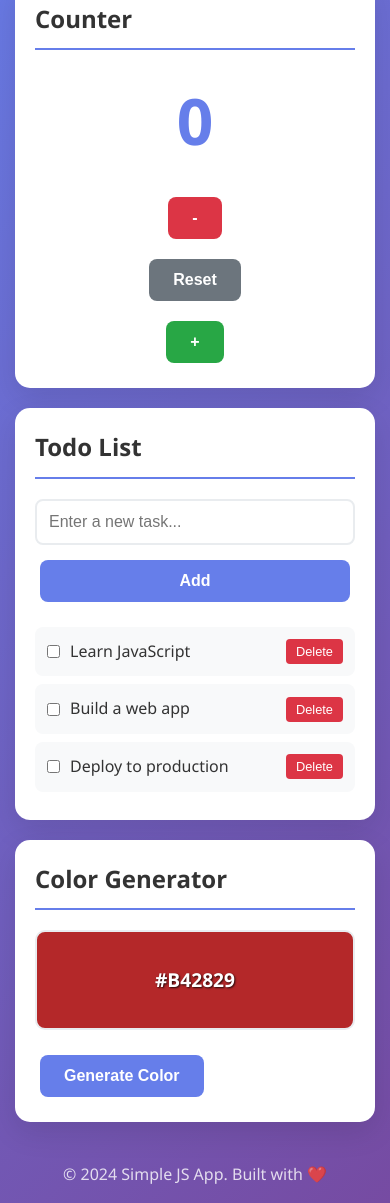
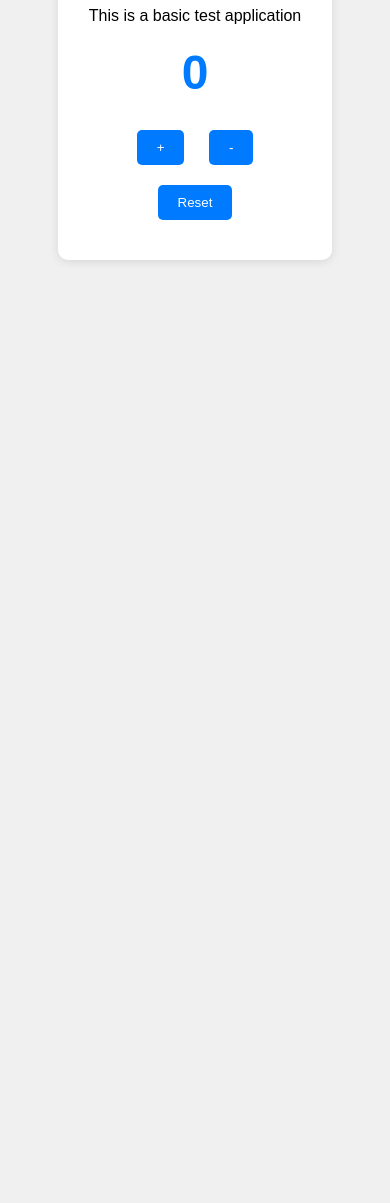
Before and after one commit to poonamv28/Javascript_Demo, a website: page index.html in a window 390 px wide. Shown: the part 198-1401 px from the top of the page. After the commit the page ends 844 px from the top, so only its background shows below. Drawn offline with Linux system fonts and the light colour scheme.

Commit message:
Simplified app for testing - just counter and basic Jenkinsfile

```diff
--- a/index.html
+++ b/index.html
@@ -3,54 +3,75 @@
 <head>
     <meta charset="UTF-8">
     <meta name="viewport" content="width=device-width, initial-scale=1.0">
-    <title>Simple JS App</title>
-    <link rel="stylesheet" href="styles.css">
+    <title>Simple Test App</title>
+    <style>
+        body {
+            font-family: Arial, sans-serif;
+            text-align: center;
+            padding: 50px;
+            background-color: #f0f0f0;
+        }
+        .container {
+            background: white;
+            padding: 30px;
+            border-radius: 10px;
+            box-shadow: 0 2px 10px rgba(0,0,0,0.1);
+            max-width: 500px;
+            margin: 0 auto;
+        }
+        button {
+            background: #007bff;
+            color: white;
+            border: none;
+            padding: 10px 20px;
+            border-radius: 5px;
+            cursor: pointer;
+            margin: 10px;
+        }
+        button:hover {
+            background: #0056b3;
+        }
+        #counter {
+            font-size: 48px;
+            font-weight: bold;
+            color: #007bff;
+            margin: 20px 0;
+        }
+    </style>
 </head>
 <body>
     <div class="container">
-        <header>
-            <h1>Simple JavaScript App</h1>
-            <p>A modern web application with HTML, CSS, and JavaScript</p>
-        </header>
+        <h1>Simple Test App</h1>
+        <p>This is a basic test application</p>
 
-        <main>
-            <div class="card">
-                <h2>Counter</h2>
-                <div class="counter-display">
-                    <span id="counter">0</span>
-                </div>
-                <div class="counter-controls">
-                    <button id="decrease" class="btn btn-danger">-</button>
-                    <button id="reset" class="btn btn-secondary">Reset</button>
-                    <button id="increase" class="btn btn-success">+</button>
-                </div>
-            </div>
+        <div id="counter">0</div>
 
-            <div class="card">
-                <h2>Todo List</h2>
-                <div class="todo-input">
-                    <input type="text" id="todoInput" placeholder="Enter a new task...">
-                    <button id="addTodo" class="btn btn-primary">Add</button>
-                </div>
-                <ul id="todoList" class="todo-list">
-                    <!-- Todo items will be added here -->
-                </ul>
-            </div>
-
-            <div class="card">
-                <h2>Color Generator</h2>
-                <div class="color-display" id="colorDisplay">
-                    <span id="colorText">#FFFFFF</span>
-                </div>
-                <button id="generateColor" class="btn btn-primary">Generate Color</button>
-            </div>
-        </main>
-
-        <footer>
-            <p>&copy; 2024 Simple JS App. Built with ❤️</p>
-        </footer>
+        <button onclick="increment()">+</button>
+        <button onclick="decrement()">-</button>
+        <button onclick="reset()">Reset</button>
     </div>
 
-    <script src="script.js"></script>
+    <script>
+        let count = 0;
+
+        function increment() {
+            count++;
+            updateDisplay();
+        }
+
+        function decrement() {
+            count--;
+            updateDisplay();
+        }
+
+        function reset() {
+            count = 0;
+            updateDisplay();
+        }
+
+        function updateDisplay() {
+            document.getElementById('counter').textContent = count;
+        }
+    </script>
 </body>
 </html>
--- a/script.js
+++ /dev/null
@@ -1,195 +0,0 @@
-// DOM Elements
-const counterElement = document.getElementById('counter');
-const decreaseBtn = document.getElementById('decrease');
-const resetBtn = document.getElementById('reset');
-const increaseBtn = document.getElementById('increase');
-
-const todoInput = document.getElementById('todoInput');
-const addTodoBtn = document.getElementById('addTodo');
-const todoList = document.getElementById('todoList');
-
-const colorDisplay = document.getElementById('colorDisplay');
-const colorText = document.getElementById('colorText');
-const generateColorBtn = document.getElementById('generateColor');
-
-// Counter functionality
-let count = 0;
-
-function updateCounter() {
-    counterElement.textContent = count;
-    counterElement.style.color = count > 0 ? '#28a745' : count < 0 ? '#dc3545' : '#667eea';
-}
-
-decreaseBtn.addEventListener('click', () => {
-    count--;
-    updateCounter();
-});
-
-resetBtn.addEventListener('click', () => {
-    count = 0;
-    updateCounter();
-});
-
-increaseBtn.addEventListener('click', () => {
-    count++;
-    updateCounter();
-});
-
-// Todo List functionality
-let todos = JSON.parse(localStorage.getItem('todos')) || [];
-
-function saveTodos() {
-    localStorage.setItem('todos', JSON.stringify(todos));
-}
-
-function renderTodos() {
-    todoList.innerHTML = '';
-    todos.forEach((todo, index) => {
-        const li = document.createElement('li');
-        li.className = `todo-item ${todo.completed ? 'completed' : ''}`;
-
-        li.innerHTML = `
-            <input type="checkbox" ${todo.completed ? 'checked' : ''} onchange="toggleTodo(${index})">
-            <span class="todo-text">${todo.text}</span>
-            <button class="todo-delete" onclick="deleteTodo(${index})">Delete</button>
-        `;
-
-        todoList.appendChild(li);
-    });
-}
-
-function addTodo() {
-    const text = todoInput.value.trim();
-    if (text) {
-        todos.push({ text, completed: false });
-        todoInput.value = '';
-        saveTodos();
-        renderTodos();
-    }
-}
-
-function toggleTodo(index) {
-    todos[index].completed = !todos[index].completed;
-    saveTodos();
-    renderTodos();
-}
-
-function deleteTodo(index) {
-    todos.splice(index, 1);
-    saveTodos();
-    renderTodos();
-}
-
-addTodoBtn.addEventListener('click', addTodo);
-todoInput.addEventListener('keypress', (e) => {
-    if (e.key === 'Enter') {
-        addTodo();
-    }
-});
-
-// Color Generator functionality
-function generateRandomColor() {
-    const letters = '0123456789ABCDEF';
-    let color = '#';
-    for (let i = 0; i < 6; i++) {
-        color += letters[Math.floor(Math.random() * 16)];
-    }
-    return color;
-}
-
-function updateColorDisplay() {
-    const color = generateRandomColor();
-    colorDisplay.style.backgroundColor = color;
-    colorText.textContent = color;
-
-    // Adjust text color based on background brightness
-    const brightness = getBrightness(color);
-    colorText.style.color = brightness > 128 ? '#333' : '#fff';
-    colorText.style.textShadow = brightness > 128 ?
-        '1px 1px 2px rgba(255,255,255,0.8)' :
-        '1px 1px 2px rgba(0,0,0,0.8)';
-}
-
-function getBrightness(hexColor) {
-    const r = parseInt(hexColor.substr(1, 2), 16);
-    const g = parseInt(hexColor.substr(3, 2), 16);
-    const b = parseInt(hexColor.substr(5, 2), 16);
-    return (r * 299 + g * 587 + b * 114) / 1000;
-}
-
-generateColorBtn.addEventListener('click', updateColorDisplay);
-
-// Initialize the app
-document.addEventListener('DOMContentLoaded', () => {
-    updateCounter();
-    renderTodos();
-    updateColorDisplay();
-
-    // Add some sample todos if the list is empty
-    if (todos.length === 0) {
-        todos = [
-            { text: 'Learn JavaScript', completed: false },
-            { text: 'Build a web app', completed: false },
-            { text: 'Deploy to production', completed: false }
-        ];
-        saveTodos();
-        renderTodos();
-    }
-});
-
-// Add some fun animations and interactions
-document.addEventListener('DOMContentLoaded', () => {
-    // Add click sound effect to buttons
-    const buttons = document.querySelectorAll('.btn');
-    buttons.forEach(button => {
-        button.addEventListener('click', () => {
-            button.style.transform = 'scale(0.95)';
-            setTimeout(() => {
-                button.style.transform = '';
-            }, 150);
-        });
-    });
-
-    // Add hover effect to cards
-    const cards = document.querySelectorAll('.card');
-    cards.forEach(card => {
-        card.addEventListener('mouseenter', () => {
-            card.style.transform = 'translateY(-5px) scale(1.02)';
-        });
-
-        card.addEventListener('mouseleave', () => {
-            card.style.transform = 'translateY(0) scale(1)';
-        });
-    });
-});
-
-// Add keyboard shortcuts
-document.addEventListener('keydown', (e) => {
-    // Ctrl/Cmd + Enter to add todo
-    if ((e.ctrlKey || e.metaKey) && e.key === 'Enter' && document.activeElement === todoInput) {
-        addTodo();
-    }
-
-    // Space to generate new color
-    if (e.code === 'Space' && document.activeElement !== todoInput) {
-        e.preventDefault();
-        updateColorDisplay();
-    }
-
-    // Arrow keys for counter
-    if (e.code === 'ArrowUp') {
-        e.preventDefault();
-        count++;
-        updateCounter();
-    }
-    if (e.code === 'ArrowDown') {
-        e.preventDefault();
-        count--;
-        updateCounter();
-    }
-    if (e.code === 'KeyR') {
-        e.preventDefault();
-        count = 0;
-        updateCounter();
-    }
-});
--- a/styles.css
+++ /dev/null
@@ -1,285 +0,0 @@
-/* Reset and base styles */
-* {
-    margin: 0;
-    padding: 0;
-    box-sizing: border-box;
-}
-
-body {
-    font-family: 'Segoe UI', Tahoma, Geneva, Verdana, sans-serif;
-    background: linear-gradient(135deg, #667eea 0%, #764ba2 100%);
-    min-height: 100vh;
-    color: #333;
-    line-height: 1.6;
-}
-
-.container {
-    max-width: 1200px;
-    margin: 0 auto;
-    padding: 20px;
-}
-
-/* Header styles */
-header {
-    text-align: center;
-    margin-bottom: 40px;
-    color: white;
-}
-
-header h1 {
-    font-size: 3rem;
-    margin-bottom: 10px;
-    text-shadow: 2px 2px 4px rgba(0,0,0,0.3);
-}
-
-header p {
-    font-size: 1.2rem;
-    opacity: 0.9;
-}
-
-/* Main content */
-main {
-    display: grid;
-    grid-template-columns: repeat(auto-fit, minmax(350px, 1fr));
-    gap: 30px;
-    margin-bottom: 40px;
-}
-
-/* Card styles */
-.card {
-    background: white;
-    border-radius: 15px;
-    padding: 30px;
-    box-shadow: 0 10px 30px rgba(0,0,0,0.1);
-    transition: transform 0.3s ease, box-shadow 0.3s ease;
-}
-
-.card:hover {
-    transform: translateY(-5px);
-    box-shadow: 0 15px 40px rgba(0,0,0,0.15);
-}
-
-.card h2 {
-    color: #333;
-    margin-bottom: 20px;
-    font-size: 1.5rem;
-    border-bottom: 2px solid #667eea;
-    padding-bottom: 10px;
-}
-
-/* Button styles */
-.btn {
-    padding: 12px 24px;
-    border: none;
-    border-radius: 8px;
-    cursor: pointer;
-    font-size: 1rem;
-    font-weight: 600;
-    transition: all 0.3s ease;
-    margin: 5px;
-}
-
-.btn:hover {
-    transform: translateY(-2px);
-    box-shadow: 0 5px 15px rgba(0,0,0,0.2);
-}
-
-.btn-primary {
-    background: #667eea;
-    color: white;
-}
-
-.btn-primary:hover {
-    background: #5a6fd8;
-}
-
-.btn-success {
-    background: #28a745;
-    color: white;
-}
-
-.btn-success:hover {
-    background: #218838;
-}
-
-.btn-danger {
-    background: #dc3545;
-    color: white;
-}
-
-.btn-danger:hover {
-    background: #c82333;
-}
-
-.btn-secondary {
-    background: #6c757d;
-    color: white;
-}
-
-.btn-secondary:hover {
-    background: #5a6268;
-}
-
-/* Counter styles */
-.counter-display {
-    text-align: center;
-    margin: 20px 0;
-}
-
-#counter {
-    font-size: 4rem;
-    font-weight: bold;
-    color: #667eea;
-    display: block;
-}
-
-.counter-controls {
-    display: flex;
-    justify-content: center;
-    gap: 10px;
-}
-
-/* Todo styles */
-.todo-input {
-    display: flex;
-    gap: 10px;
-    margin-bottom: 20px;
-}
-
-#todoInput {
-    flex: 1;
-    padding: 12px;
-    border: 2px solid #e9ecef;
-    border-radius: 8px;
-    font-size: 1rem;
-    transition: border-color 0.3s ease;
-}
-
-#todoInput:focus {
-    outline: none;
-    border-color: #667eea;
-}
-
-.todo-list {
-    list-style: none;
-}
-
-.todo-item {
-    display: flex;
-    align-items: center;
-    padding: 12px;
-    margin-bottom: 8px;
-    background: #f8f9fa;
-    border-radius: 8px;
-    transition: all 0.3s ease;
-}
-
-.todo-item:hover {
-    background: #e9ecef;
-}
-
-.todo-item.completed {
-    opacity: 0.6;
-    text-decoration: line-through;
-}
-
-.todo-text {
-    flex: 1;
-    margin-left: 10px;
-}
-
-.todo-delete {
-    background: #dc3545;
-    color: white;
-    border: none;
-    border-radius: 4px;
-    padding: 5px 10px;
-    cursor: pointer;
-    font-size: 0.8rem;
-}
-
-.todo-delete:hover {
-    background: #c82333;
-}
-
-/* Color generator styles */
-.color-display {
-    width: 100%;
-    height: 100px;
-    border-radius: 10px;
-    display: flex;
-    align-items: center;
-    justify-content: center;
-    margin-bottom: 20px;
-    background: #f8f9fa;
-    border: 2px solid #e9ecef;
-    transition: all 0.3s ease;
-}
-
-#colorText {
-    font-size: 1.2rem;
-    font-weight: bold;
-    color: #333;
-    text-shadow: 1px 1px 2px rgba(255,255,255,0.8);
-}
-
-/* Footer styles */
-footer {
-    text-align: center;
-    color: white;
-    opacity: 0.8;
-    margin-top: 40px;
-}
-
-/* Responsive design */
-@media (max-width: 768px) {
-    .container {
-        padding: 15px;
-    }
-
-    header h1 {
-        font-size: 2rem;
-    }
-
-    main {
-        grid-template-columns: 1fr;
-        gap: 20px;
-    }
-
-    .card {
-        padding: 20px;
-    }
-
-    .counter-controls {
-        flex-direction: column;
-        align-items: center;
-    }
-
-    .todo-input {
-        flex-direction: column;
-    }
-}
-
-/* Animations */
-@keyframes fadeIn {
-    from {
-        opacity: 0;
-        transform: translateY(20px);
-    }
-    to {
-        opacity: 1;
-        transform: translateY(0);
-    }
-}
-
-.card {
-    animation: fadeIn 0.6s ease-out;
-}
-
-.card:nth-child(2) {
-    animation-delay: 0.1s;
-}
-
-.card:nth-child(3) {
-    animation-delay: 0.2s;
-}
```
Also changed, not shown: README.md, 2 other files.
